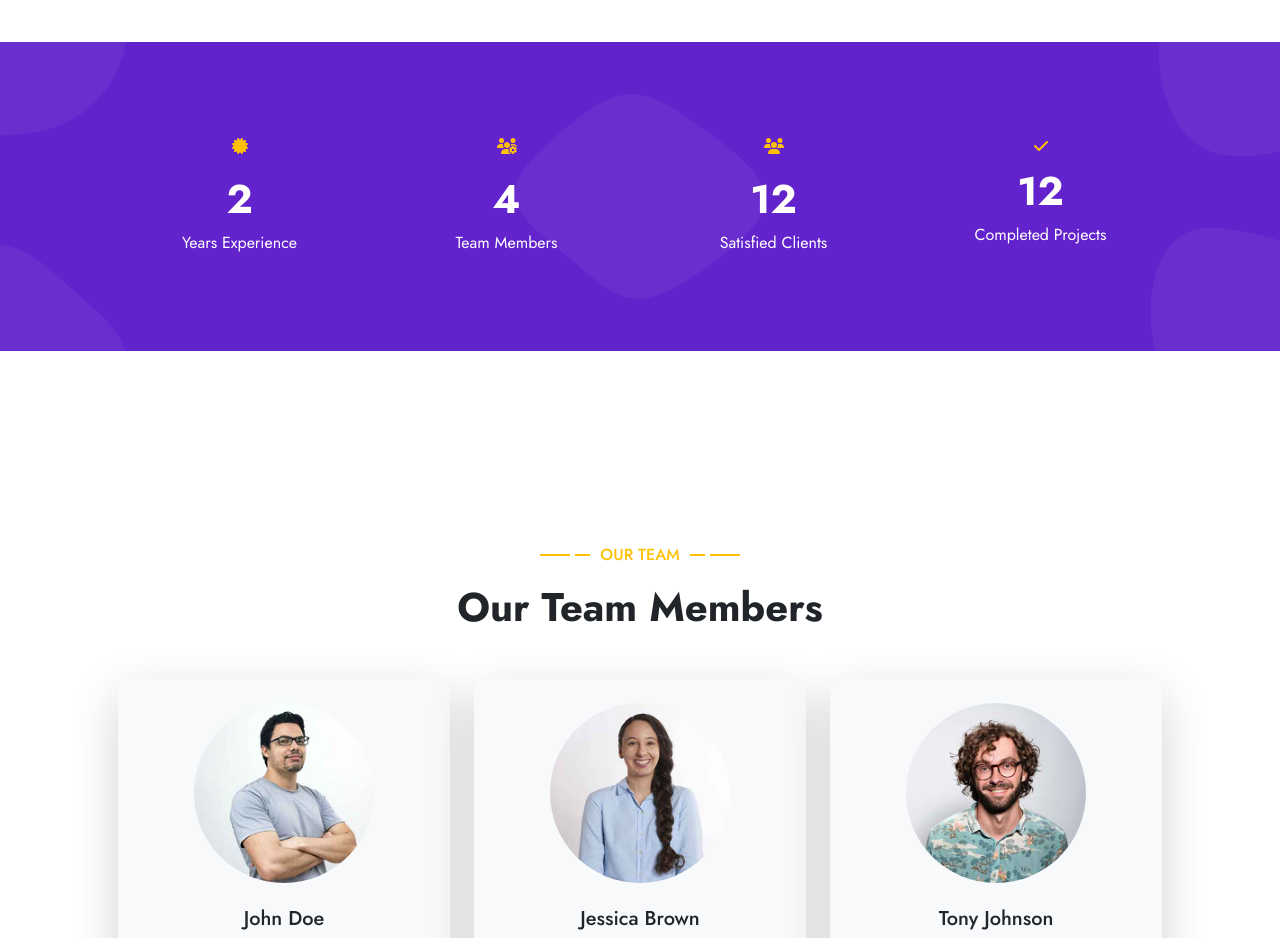
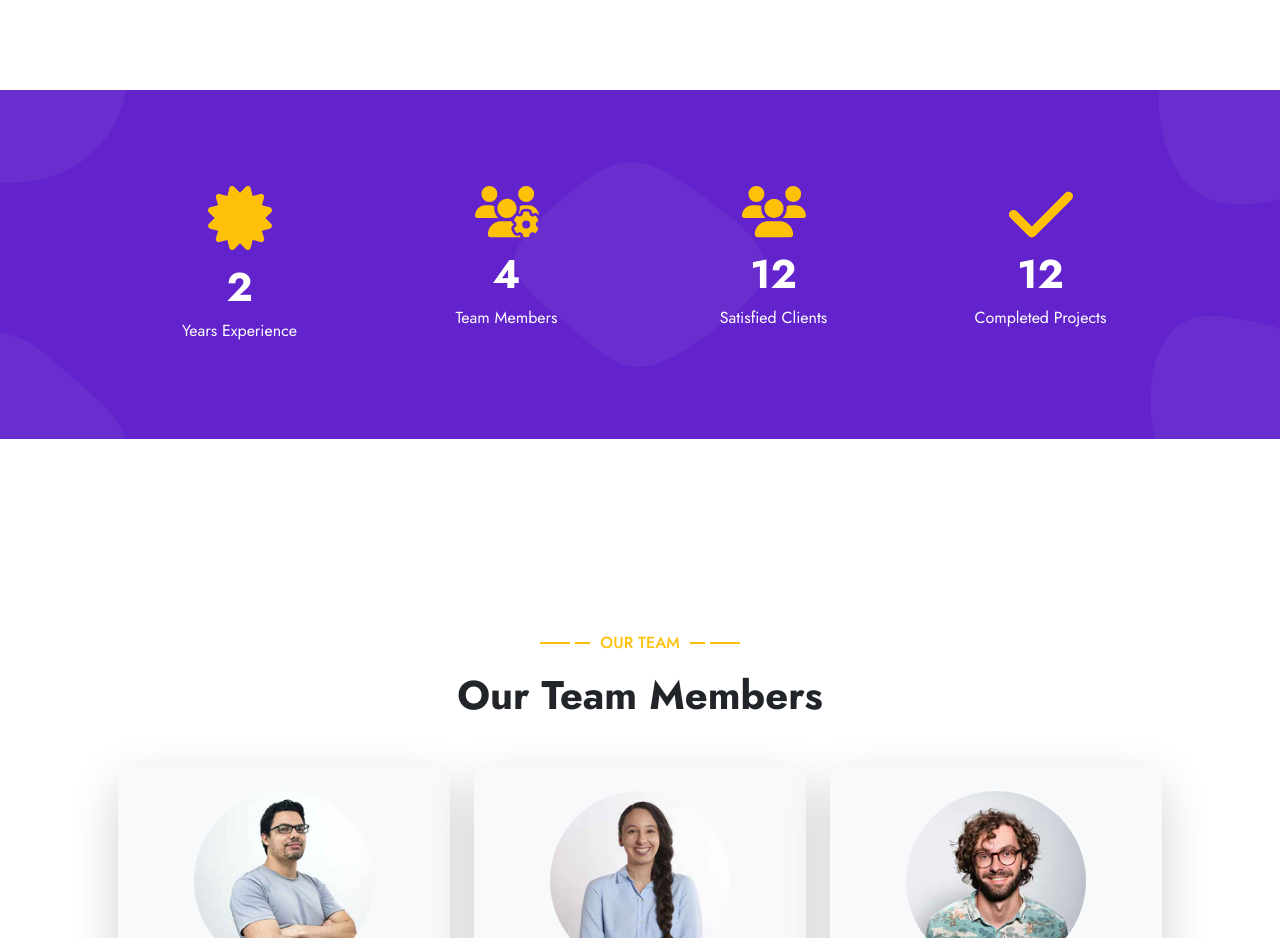
Before and after one commit to BitBarricade/webpage-next, a Next.js app: page /about in a window 1280 px wide. Shown: the part 1620-2558 px from the top of the page. Built offline with nearby package versions, Linux system fonts and the light colour scheme.

Commit message:
animation added

```diff
--- a/src/components/Contact/ContactForm.tsx
+++ b/src/components/Contact/ContactForm.tsx
@@ -1,5 +1,6 @@
 "use client";
 import React from "react";
+import { motion } from "framer-motion";
 import { Formik, Field, Form, ErrorMessage } from "formik";
 import * as Yup from "yup";
 import Styles from "./Contact.module.css";
@@ -15,13 +16,21 @@ const ContactForm = () => {
   return (
     <div className="container-xxl py-5">
       <div className="container py-5 px-lg-5">
-        <div className="animate">
+        <motion.div
+          initial={{ opacity: 0, y: 150, scale: 0.5}}
+          whileInView={{opacity: 1, y: 0, scale: 1}}
+          transition={{ duration: 0.8 }}
+        >
           <p className={`justify-content-center ${Styles.SectionTitle}`}><span></span>Contact Us<span></span></p>
           <h1 className={`text-center mb-5 ${Styles.Title}`}>Contact For Any Query</h1>
-        </div>
+        </motion.div>
         <div className="row justify-content-center">
           <div className="col-lg-7">
-            <div className="animate">
+            <motion.div
+              initial={{ opacity: 0, y: 150, scale: 0.5}}
+              whileInView={{opacity: 1, y: 0, scale: 1}}
+              transition={{ duration: 1 }}
+            >
               <Formik
                 initialValues={{
                   name: "",
@@ -118,7 +127,7 @@ const ContactForm = () => {
                   </Form>
                 )}
               </Formik>
-            </div>
+            </motion.div>
           </div>
         </div>
       </div>
--- a/src/components/Facts/Facts.module.css
+++ b/src/components/Facts/Facts.module.css
@@ -26,6 +26,14 @@
 .TextColor {
     color: var(--white-color) !important;
 }
+
+.FontAwesomeIcon {
+    margin-bottom: 0.5rem;
+    height: "auto";
+    width: "4em";
+    display: "inline";
+}
+
 @keyframes fadeInUp {
     0% {
         opacity: 0;
--- a/src/components/Facts/Facts.tsx
+++ b/src/components/Facts/Facts.tsx
@@ -1,3 +1,4 @@
+'use client';
 import React from "react";
 import { FontAwesomeIcon } from "@fortawesome/react-fontawesome";
 import {
@@ -6,52 +7,78 @@ import {
   faUsers,
   faCheck,
 } from "@fortawesome/free-solid-svg-icons";
+import { motion } from "framer-motion";
 import Styles from "./Facts.module.css";
 
 const Facts: React.FC = () => {
   return (
-    <div className={`container-xxl bg-primary py-5 ${Styles.fact}`} style={{ visibility: "visible", animationDelay: "0.1s" }}>
+    <motion.div
+      className={`container-xxl bg-primary py-5 ${Styles.fact}`}
+      initial={{ opacity: 0, y: 50}}
+      whileInView={{opacity: 1, y: 0}}
+      transition={{ duration: 0.5 }}
+    >
       <div className="container py-5 px-lg-5">
         <div className="row g-4">
-          <div className={`col-md-6 col-lg-3 text-center ${Styles.Animate}`} style={{ visibility: "visible", animationDelay: "0.1s" }}>
+          <motion.div
+            className={`col-md-6 col-lg-3 text-center ${Styles.Animate}`}
+            initial={{ opacity: 0, scale: 0.5}}
+            whileInView={{opacity: 1, scale: 1}}
+            transition={{ duration: 0.8 }}
+          >
             <FontAwesomeIcon
               icon={faCertificate}
-              className="mb-3"
-              style={{ width: "4em", display: "inline" }}
+              className={Styles.FontAwesomeIcon}
+              style={{height: "auto", width: "4em", display: "inline"}}
             />
             <h1 className={`mb-2 ${Styles.TextColor}`}>2</h1>
             <p className={`mb-0 ${Styles.TextColor}`}>Years Experience</p>
-          </div>
-          <div className={`col-md-6 col-lg-3 text-center ${Styles.Animate}`} style={{ visibility: "visible", animationDelay: "0.3s" }}>
+          </motion.div>
+          <motion.div
+            className={`col-md-6 col-lg-3 text-center ${Styles.Animate}`}
+            initial={{ opacity: 0, scale: 0.5}}
+            whileInView={{opacity: 1, scale: 1}}
+            transition={{ duration: 0.8 }}
+          >
             <FontAwesomeIcon
               icon={faUsersCog}
-              className="mb-3"
-              style={{ width: "4em", display: "inline" }}
+              className={Styles.FontAwesomeIcon}
+              style={{height: "auto", width: "4em", display: "inline"}}
             />
             <h1 className={`mb-2 ${Styles.TextColor}`}>4</h1>
             <p className={`mb-0 ${Styles.TextColor}`}>Team Members</p>
-          </div>
-          <div className={`col-md-6 col-lg-3 text-center ${Styles.Animate}`} style={{ visibility: "visible", animationDelay: "0.5s" }}>
+          </motion.div>
+          <motion.div
+            className={`col-md-6 col-lg-3 text-center ${Styles.Animate}`}
+            initial={{ opacity: 0, scale: 0.5}}
+            whileInView={{opacity: 1, scale: 1}}
+            transition={{ duration: 0.8 }}
+          >
             <FontAwesomeIcon
               icon={faUsers}
-              className="mb-3"
-              style={{ width: "4em", display: "inline" }}
+              className={Styles.FontAwesomeIcon}
+              style={{height: "auto", width: "4em", display: "inline"}}
             />
             <h1 className={`mb-2 ${Styles.TextColor}`}>12</h1>
             <p className={`mb-0 ${Styles.TextColor}`}>Satisfied Clients</p>
-          </div>
-          <div className={`col-md-6 col-lg-3 text-center ${Styles.Animate}`} style={{ visibility: "visible", animationDelay: "0.7s" }}>
+          </motion.div>
+          <motion.div
+            className={`col-md-6 col-lg-3 text-center ${Styles.Animate}`}
+            initial={{ opacity: 0, scale: 0.5}}
+            whileInView={{opacity: 1, scale: 1}}
+            transition={{ duration: 0.8 }}
+          >
             <FontAwesomeIcon
               icon={faCheck}
-              className="mb-2"
-              style={{ width: "4em", display: "inline" }}
+              className={Styles.FontAwesomeIcon}
+              style={{height: "auto", width: "4em", display: "inline", marginBottom: "-.4em", marginTop: "-0.5em"}}
             />
             <h1 className={`mb-2 ${Styles.TextColor}`}>12</h1>
             <p className={`mb-0 ${Styles.TextColor}`}>Completed Projects</p>
-          </div>
+          </motion.div>
         </div>
       </div>
-    </div>
+    </motion.div>
   );
 };
 
--- a/src/components/Feature/Feature.tsx
+++ b/src/components/Feature/Feature.tsx
@@ -1,3 +1,4 @@
+'use client';
 import React from "react";
 import { FontAwesomeIcon } from "@fortawesome/react-fontawesome";
 import {
@@ -5,6 +6,7 @@ import {
   faSearch,
   faLaptopCode,
 } from "@fortawesome/free-solid-svg-icons";
+import { motion } from "framer-motion";
 import Styles from "./Feature.module.css";
 
 const features = [
@@ -34,22 +36,25 @@ const Feature: React.FC = () => {
       <div className="container py-5 px-lg-5">
         <div className="row g-4">
           {features.map((feature, index) => (
-            <div
+            <motion.div
               key={index}
               className={`col-lg-4 ${Styles.fadeInUp}`}
+              initial={{opacity: 0, y: 150, scale: 0.50}}
+              whileInView={{opacity: 1, y:0, scale: 1}}
+              transition={{duration: index/10}}
             >
               <div className={`rounded text-center p-4 ${Styles.featureItem}`}>
                 <FontAwesomeIcon
                   icon={feature.icon}
                   className={`mb-4 ${Styles.IconColor}`}
-                  style={{width: "4em", display: "inline"}}
+                  style={{height: "auto", width: "4em", display: "inline"}}
                 />
                 <h5 className={`mb-3 ${Styles.Title}`}>{feature.title}</h5>
                 <p className={`m-0 ${Styles.Description}`}>
                   {feature.description}
                 </p>
               </div>
-            </div>
+            </motion.div>
           ))}
         </div>
       </div>
--- a/src/components/Newsletter/Newsletter.tsx
+++ b/src/components/Newsletter/Newsletter.tsx
@@ -1,4 +1,6 @@
+'use client';
 import React from "react";
+import { motion } from "framer-motion";
 import { FontAwesomeIcon } from "@fortawesome/react-fontawesome";
 import { faPaperPlane } from "@fortawesome/free-solid-svg-icons";
 
@@ -6,10 +8,20 @@ import Styles from "./Newsletter.module.css";
 
 const Newsletter: React.FC = () => {
   return (
-    <div className={`container-xxl py-5 ${Styles.newsLetter}`}>
+    <motion.div
+      className={`container-xxl py-5 ${Styles.newsLetter}`}
+      initial={{opacity: 0, y: 80}}
+      whileInView={{opacity: 1, y: 0}}
+      transition={{duration: 0.5}}
+    >
       <div className="container py-5 px-lg-5">
         <div className="row justify-content-center">
-          <div className="col-lg-7 text-center">
+          <motion.div
+            className="col-lg-7 text-center"
+            initial={{opacity: 0, scale: 0.50}}
+            whileInView={{opacity: 1, scale: 1}}
+            transition={{duration: 0.7}}
+          >
 
             <p className={`justify-content-center ${Styles.SectionTitle}`}>
               <span></span>Newsletter<span></span>
@@ -34,14 +46,14 @@ const Newsletter: React.FC = () => {
               >
                 <FontAwesomeIcon
                   icon={faPaperPlane}
-                  style={{width: "1.5em", display: "inline", color: "var(--primary-color)"}}
+                  style={{height: "auto", width: "1.5em", display: "inline", color: "var(--primary-color)"}}
                 />
               </button>
             </div>
-          </div>
+          </motion.div>
         </div>
       </div>
-    </div>
+    </motion.div>
   );
 };
 
--- a/src/components/Team/Team.tsx
+++ b/src/components/Team/Team.tsx
@@ -1,5 +1,7 @@
+'use client';
 import React from "react";
 import TeamMember from "./Member/Member";
+import { motion } from "framer-motion";
 import Styles from "./Team.module.css";
 
 const teamMembers = [
@@ -15,21 +17,31 @@ const Team: React.FC = () => {
   return (
     <div className="container-xxl py-5">
       <div className="container py-5 px-lg-5">
-        <div className="animate">
+        <motion.div
+          initial={{opacity: 0, y: 150}}
+          whileInView={{opacity: 1, y: 0}}
+          transition={{duration: 0.5}}
+        >
           <p className={`justify-content-center ${Styles.SectionTitle}`}>
             <span></span>Our Team<span></span>
           </p>
           <h1 className={`text-center mb-5 ${Styles.Title}`}>Our Team Members</h1>
-        </div>
+        </motion.div>
         <div className="row g-4">
           {teamMembers.map((member, index) => (
-            <div key={index} className="col-lg-4 col-md-6 animate">
+            <motion.div
+              key={index}
+              className="col-lg-4 col-md-6"
+              initial={{opacity: 0, y: 100}}
+              whileInView={{opacity: 1, y: 0}}
+              transition={{duration: 0.8}}
+            >
               <TeamMember
                 name={member.name}
                 position={member.position}
                 image={member.image}
               />
-            </div>
+            </motion.div>
           ))}
         </div>
       </div>
--- a/src/components/Testimonial/Testimonial.tsx
+++ b/src/components/Testimonial/Testimonial.tsx
@@ -1,5 +1,7 @@
+'use client';
 import React from "react";
 import TestimonialItem from "./Item/Item";
+import { motion } from "framer-motion";
 import Styles from "./Testimonial.module.css";
 
 const testimonials = [
@@ -27,19 +29,32 @@ const TestimonialList: React.FC = () => {
   return (
     <div className="container-xxl py-5 animate">
       <div className="container py-5 px-lg-5">
+        <motion.div
+          initial={{opacity: 0, y: 150}}
+          whileInView={{opacity: 1, y: 0}}
+          transition={{duration: 0.5}}
+        >
           <p className={`justify-content-center ${Styles.SectionTitle}`}>
             <span></span>Testimonial<span></span>
           </p>
           <h1 className={`text-center mb-5 ${Styles.Title}`}>What Say Our Clients!</h1>
-        <div className="grid grid-cols-1 md:grid-cols-2 lg:grid-cols-3 gap-4">
+        </motion.div>
+        <div className="row g-4">
           {testimonials.map((testimonial, index) => (
+            <motion.div
+              key={index}
+              className="col-lg-4 col-md-6"
+              initial={{opacity: 0, y: 100}}
+              whileInView={{opacity: 1, y: 0}}
+              transition={{duration: 0.8}}
+            >
               <TestimonialItem
-              key={index}
                 text={testimonial.text}
                 image={testimonial.image}
                 name={testimonial.name}
                 profession={testimonial.profession}
               />
+            </motion.div>
           ))}
         </div>
       </div>
```
Also changed, not shown: src/components/404/NotFound.tsx (+33 -6 lines), src/components/Footer/Footer.tsx (+45 -13 lines), src/components/Service/Service.tsx (+16 -6 lines). Lines whose indentation alone changed are shown as unchanged.
